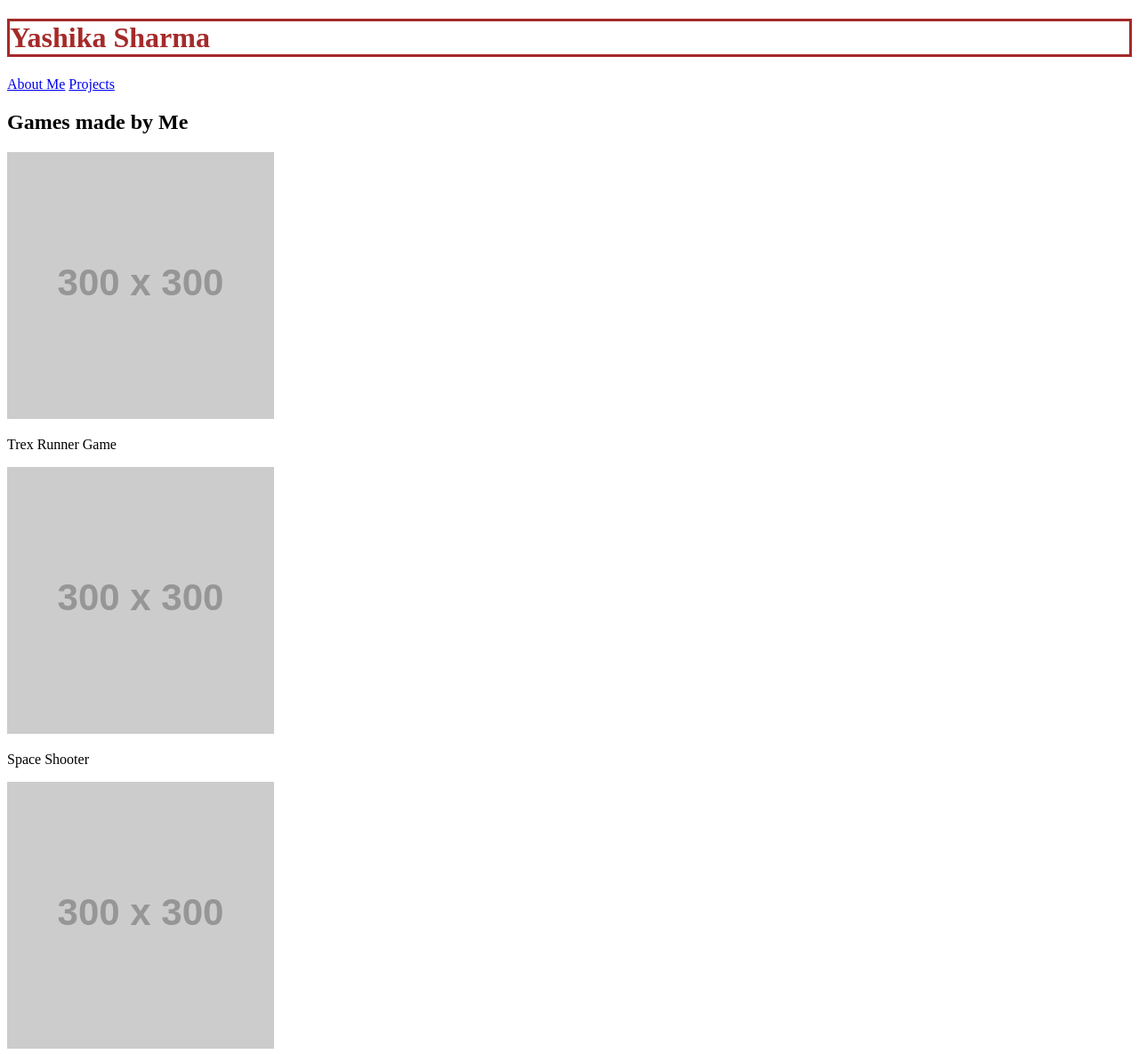
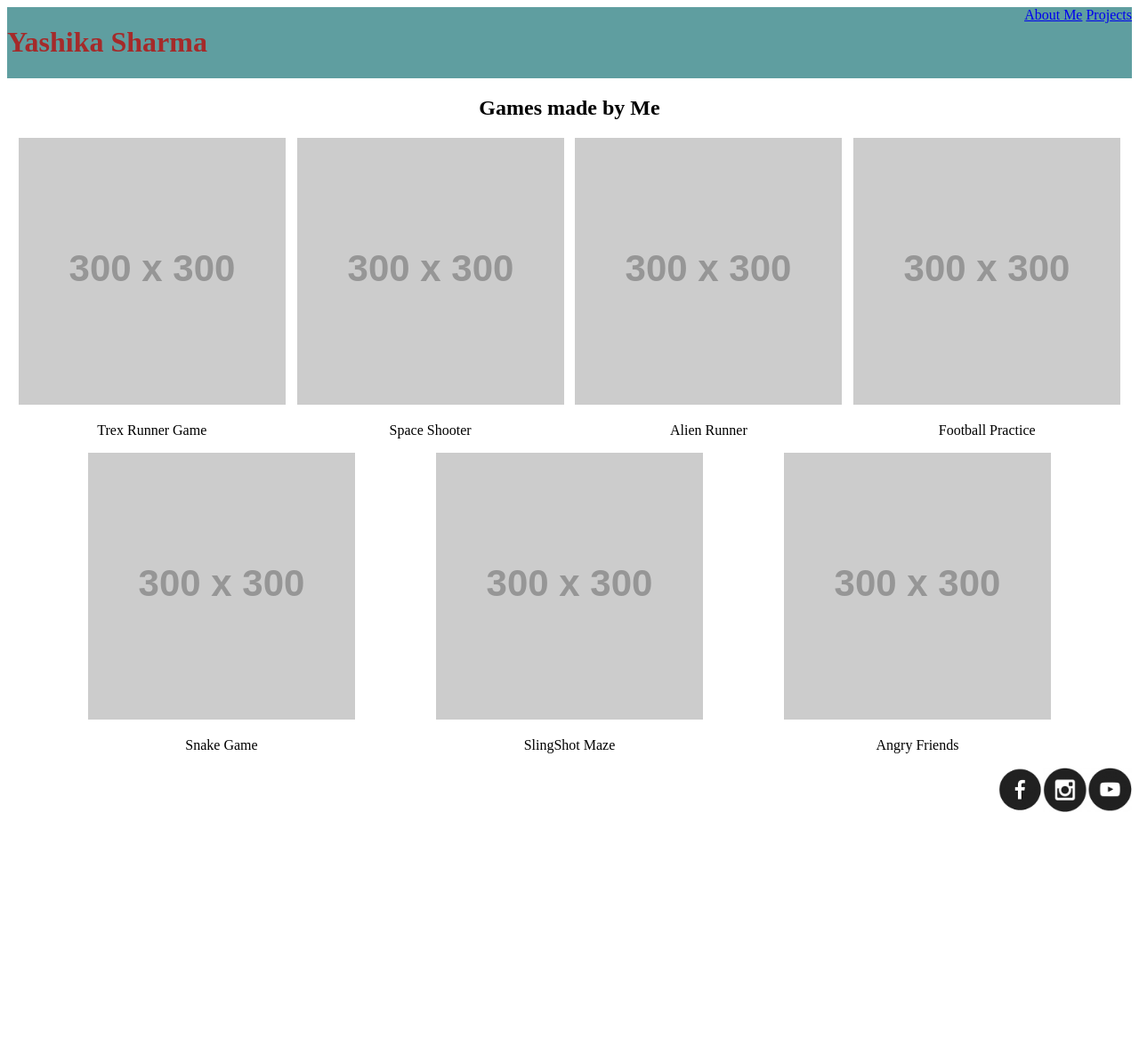
Before and after one commit to YashikaSharmaa/Portfolio, a plain HTML site: page index.html in a window 1280 px wide. Shown: the top 1185 px of the page at 89% size. After the commit the page ends 925 px from the top, so only its background shows below. Drawn offline with Linux system fonts and the light colour scheme; placeholder pictures from the web are drawn by us.

Commit message:
Add files via upload

```diff
--- a/index.html
+++ b/index.html
@@ -2,45 +2,60 @@
 <html>
     <head>
         <title>My Portfolio</title>
-        <style>
-            h1{
-                color:brown;
-                border:solid;
-            };
-
-        </style>
+        <link rel = "stylesheet" type = "text/css" href = "style.css" />
     </head>
 
     <body>
+        <div class = "header">
             <h1>Yashika Sharma</h1>
+            <div class = "menu">
                 <a href = "AboutMe.html">About Me</a>
                 <a href = "index.html">Projects</a>
+            </div>
+        </div>
 
         <h2>Games made by Me</h2>
-
+        <div class = "grid">
+            <div class = "item">
                 <a href = "https://studio.code.org/projects/gamelab/3OujcCyP90zow-Xx1Bq9DdrqcN1LRWQV-VlK5z-bTSA"><img src = "https://via.placeholder.com/300" /></a>
                 <p>Trex Runner Game</p>
+            </div>
 
+            <div class = "item">
                 <a href = "https://studio.code.org/projects/gamelab/KQL7T_RbsKcEMDdFy3gym7f_XhV7VAcHiDxC9CK2l4Y"><img src = "https://via.placeholder.com/300" /></a>
                 <p>Space Shooter</p>
+            </div>
 
+            <div class = "item">
                 <a href = "https://studio.code.org/projects/gamelab/x_FOQg62eJH4BRLoKmvDLZnKz5fuVInGqPMh-DMYFao"><img src = "https://via.placeholder.com/300" /></a>
                 <p>Alien Runner</p>
+            </div>
 
+            <div class = "item">
                 <a href = "https://studio.code.org/projects/gamelab/W6AA0_BHPztpC_OlSse_ujq2Wj9kYkyD_HzB55WlxTQ"><img src = "https://via.placeholder.com/300" /></a>
                 <p>Football Practice</p>
+            </div>
 
+            <div class = "item">
                 <a href = "https://yashikasharmaa.github.io/projectC31/"><img src = "https://via.placeholder.com/300" /></a>
                 <p>Snake Game</p>
+            </div>
 
+            <div class = "item">
                 <a href = "https://yashikasharmaa.github.io/projectC30/"><img src = "https://via.placeholder.com/300" /></a>
                 <p>SlingShot Maze</p>
+            </div>
 
+            <div class = "item">
                 <a href = "https://yashikasharmaa.github.io/projectC33/"><img src = "https://via.placeholder.com/300" /></a>
                 <p>Angry Friends</p>
+            </div>
+        </div>
 
+        <div class = "footer">
             <a href = "#"><img src = "fb.png" width = 50 height = 50 /></a>
             <a href = "#"><img src = "insta.png" width = 50 height = 50 /></a>
             <a href = "#"><img src = "youtube.png" width = 50 height = 50 /></a>
+        </div>
     </body>
 </html>
--- /dev/null
+++ b/style.css
@@ -0,0 +1,24 @@
+h1 {
+    color:brown;
+}
+
+.header {
+    background-color: cadetblue;
+    display: flex;
+    justify-content: space-between;
+}
+
+.grid {
+    display: flex;
+    flex-wrap: wrap;
+    justify-content: space-evenly;
+}
+
+.footer {
+    display: flex;
+    justify-content: flex-end;
+}
+
+p,h2 {
+    text-align: center;
+}
```
Lines whose indentation alone changed are shown as unchanged.
